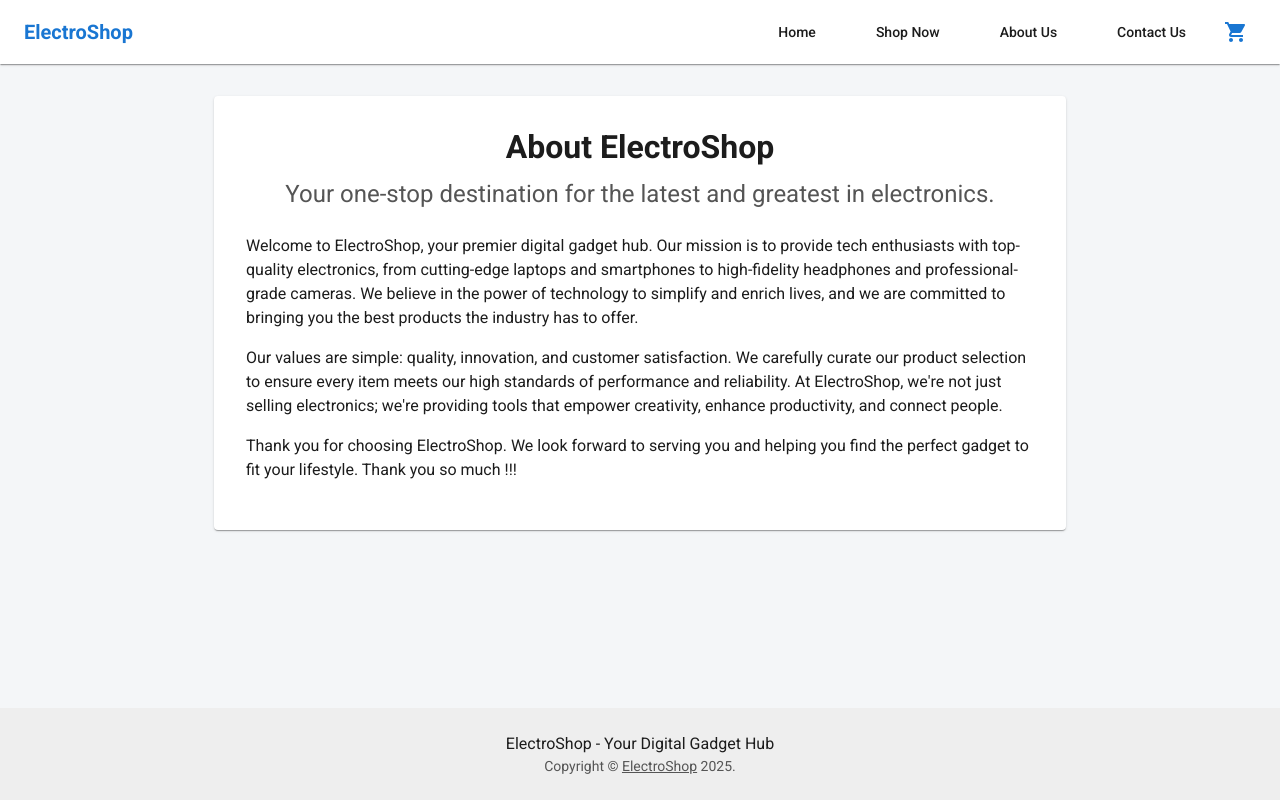
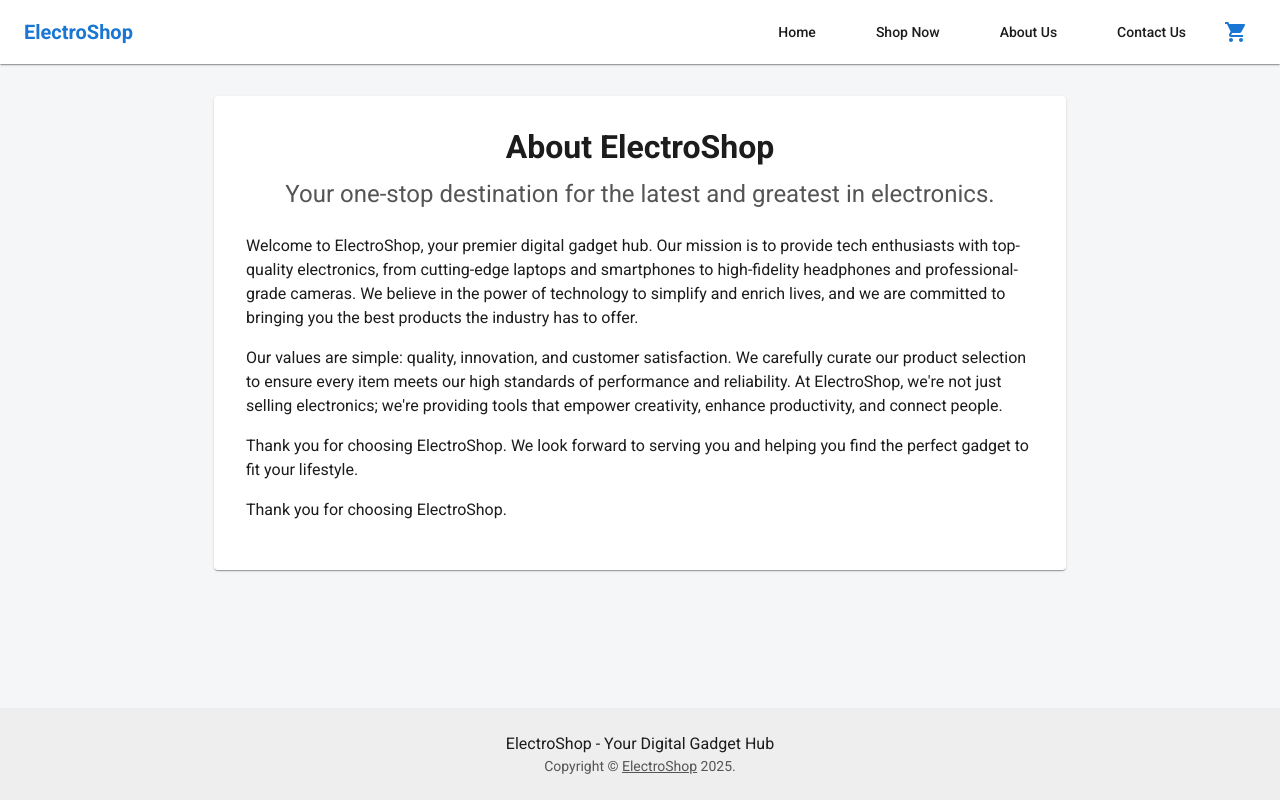
Before and after one commit to jyotiraul/ElectroShop, a React (Create React App) app in the folder frontend/: page /about in a window 1280 px wide. Built offline with nearby package versions, Linux system fonts and the light colour scheme.

Commit message:
testing purpose

```diff
--- a/frontend/src/pages/AboutUsPage.jsx
+++ b/frontend/src/pages/AboutUsPage.jsx
@@ -20,7 +20,9 @@ const AboutUsPage = () => {
         </Typography>
         <Typography variant="body1" paragraph>
           Thank you for choosing ElectroShop. We look forward to serving you and helping you find the perfect gadget to fit your lifestyle.
-          Thank you so much !!!
+        </Typography>
+        <Typography variant="body1" paragraph>
+          Thank you for choosing ElectroShop.
         </Typography>
       </Paper>
     </Container>
```
